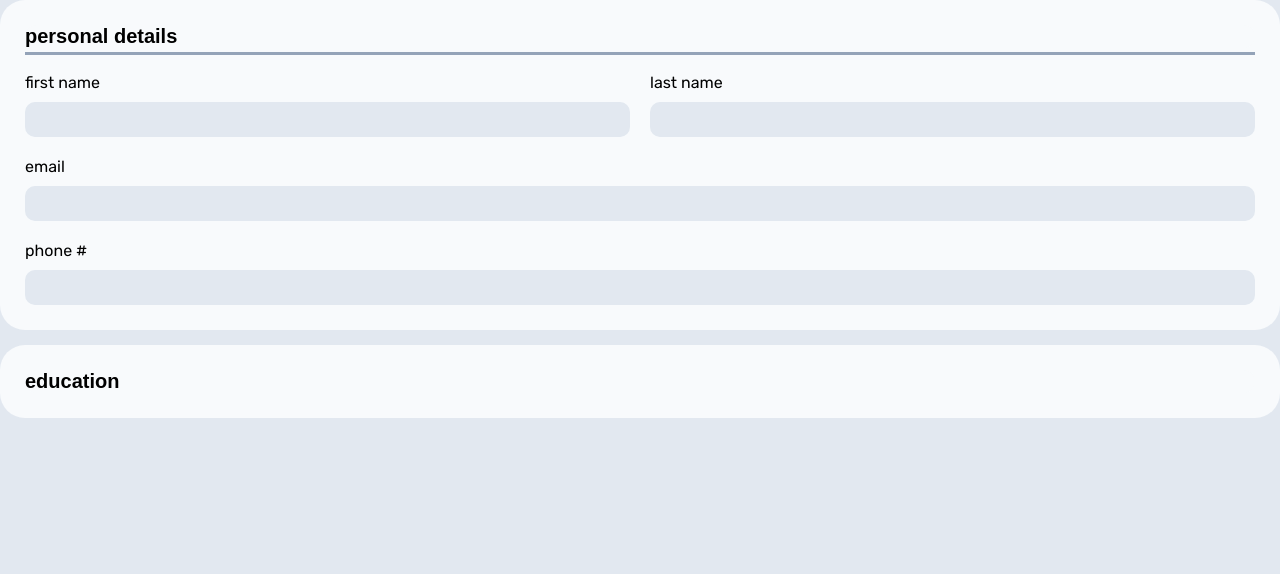
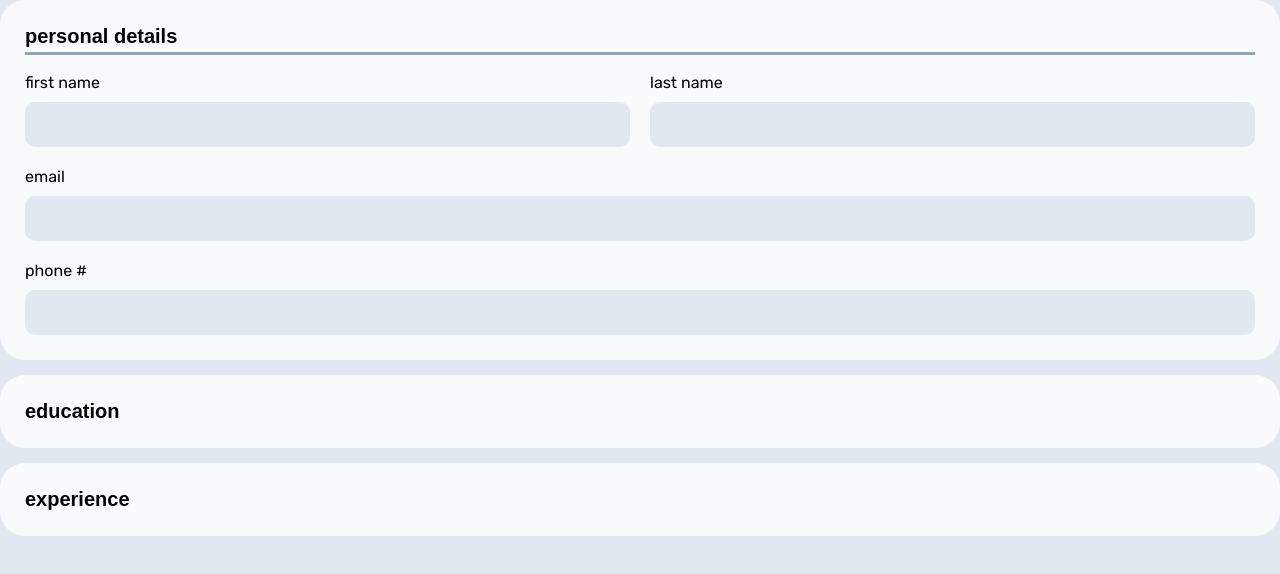
Before and after one commit to yipqp/cv-application, a React (Vite) app: page / in a window 1280 px wide. Shown: the top 574 px of the page. Built offline with nearby package versions, Linux system fonts and the light colour scheme.

Commit message:
Create experience section

```diff
--- a/src/components/FormContainer.jsx
+++ b/src/components/FormContainer.jsx
@@ -16,6 +16,14 @@ const FormContainers = () => {
     { title: "degree", inputType: "text" },
     { title: "start year", inputType: "text", className: "start" },
     { title: "end year", inputType: "text", className: "end" },
+  ];
+
+  const experience = [
+    { title: "company name", inputType: "text", className: "company" },
+    { title: "position title", inputType: "text", className: "position" },
+    { title: "start date", inputType: "text", className: "start" },
+    { title: "end date", inputType: "text", className: "end" },
+    { title: "description", inputType: "textarea" },
   ];
 
   return (
@@ -38,6 +46,15 @@ const FormContainers = () => {
           setActiveIndex(1);
         }}
       ></Section>
+      <Section
+        title="experience"
+        formGroups={experience}
+        className="experience-form"
+        isShown={activeIndex === 2}
+        onClick={() => {
+          setActiveIndex(2);
+        }}
+      ></Section>
     </div>
   );
 };
--- a/src/components/SectionForm.jsx
+++ b/src/components/SectionForm.jsx
@@ -7,6 +7,15 @@ function SectionForm(props) {
     <form action="" className={props.className + " " + showClass}>
       {props.formGroups.map((group) => {
         const { title, inputType, className = title } = group;
+        const useTextArea = inputType === "textarea";
+        if (useTextArea) {
+          return (
+            <div className={className} key={title}>
+              {title}
+              <textarea rows="5"></textarea>
+            </div>
+          );
+        }
         return (
           <label className={className} htmlFor={title} key={title}>
             {title}
--- a/src/styles/SectionForm.css
+++ b/src/styles/SectionForm.css
@@ -29,33 +29,35 @@ label {
   gap: 10px;
 }
 
-input {
+input,
+textarea {
   border: none;
   border-radius: 10px;
-  padding: 10px;
+  padding: 15px;
   background-color: var(--input-bgc);
 }
 
-.first {
-  grid-area: first;
+textarea {
+  resize: none;
+  font-family: inherit;
 }
 
-.last {
-  grid-area: last;
+.personal-details-form,
+.education-form {
+  grid: repeat(3, 1fr) / repeat(2, 1fr);
 }
 
-.email {
-  grid-area: email;
+.description {
+  display: flex;
+  flex-flow: column;
 }
 
-.phone {
-  grid-area: phone;
+.email,
+.phone,
+.school,
+.degree,
+.company,
+.position,
+.description {
+  grid-column: 1 / 3;
 }
-
-.personal-details-form {
-  grid: repeat(3, 1fr) / repeat(2, 1fr);
-  grid-template-areas:
-    "first last"
-    "email email"
-    "phone phone";
-}
```
